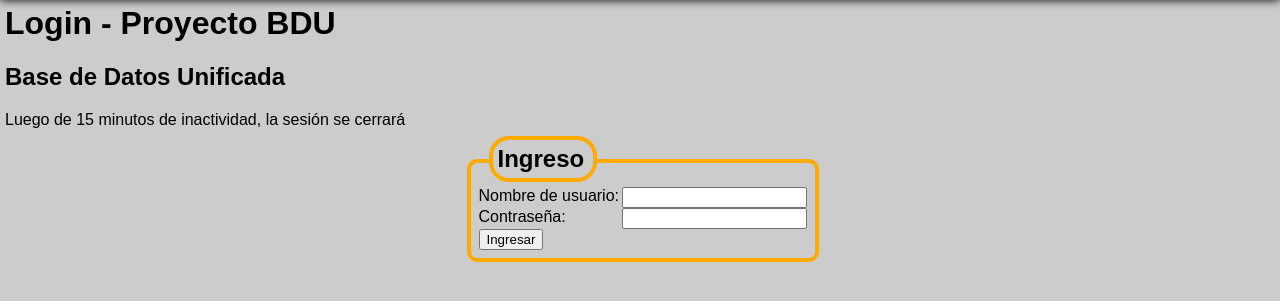
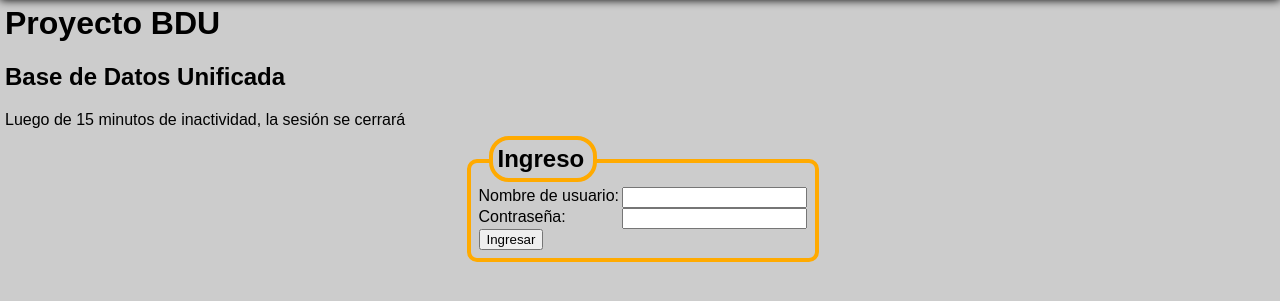
Before and after one commit to diegoschneider/bdusite, a PHP site: page /index.php in a window 1280 px wide. Shown: the part 28-329 px from the top of the page. Run offline with PHP 8.4, Linux system fonts and the light colour scheme; some libraries are stand-ins or nearby versions.

Commit message:
corregido header index

```diff
--- a/web/index.php
+++ b/web/index.php
@@ -12,7 +12,7 @@ require_once("./src/script/functions.php");
 
     <div id="content">
 
-        <h1>Login - Proyecto BDU</h1>
+        <h1>Proyecto BDU</h1>
         <h2>Base de Datos Unificada</h2>
         <p>Luego de <?php echo MAX_SESSION_TIME/60 ?> minutos de inactividad, la sesión se cerrará</p>
 
@@ -38,9 +38,6 @@ require_once("./src/script/functions.php");
 
         <?php } else { ?>
 
-        <h1>Bienvenido - Proyecto BDU</h1>
-        <h2>Base de Datos Unificada</h2>
-
         <div id="userpanel_container" class="container">
             <h2>Panel de usuario</h2>
 
```
